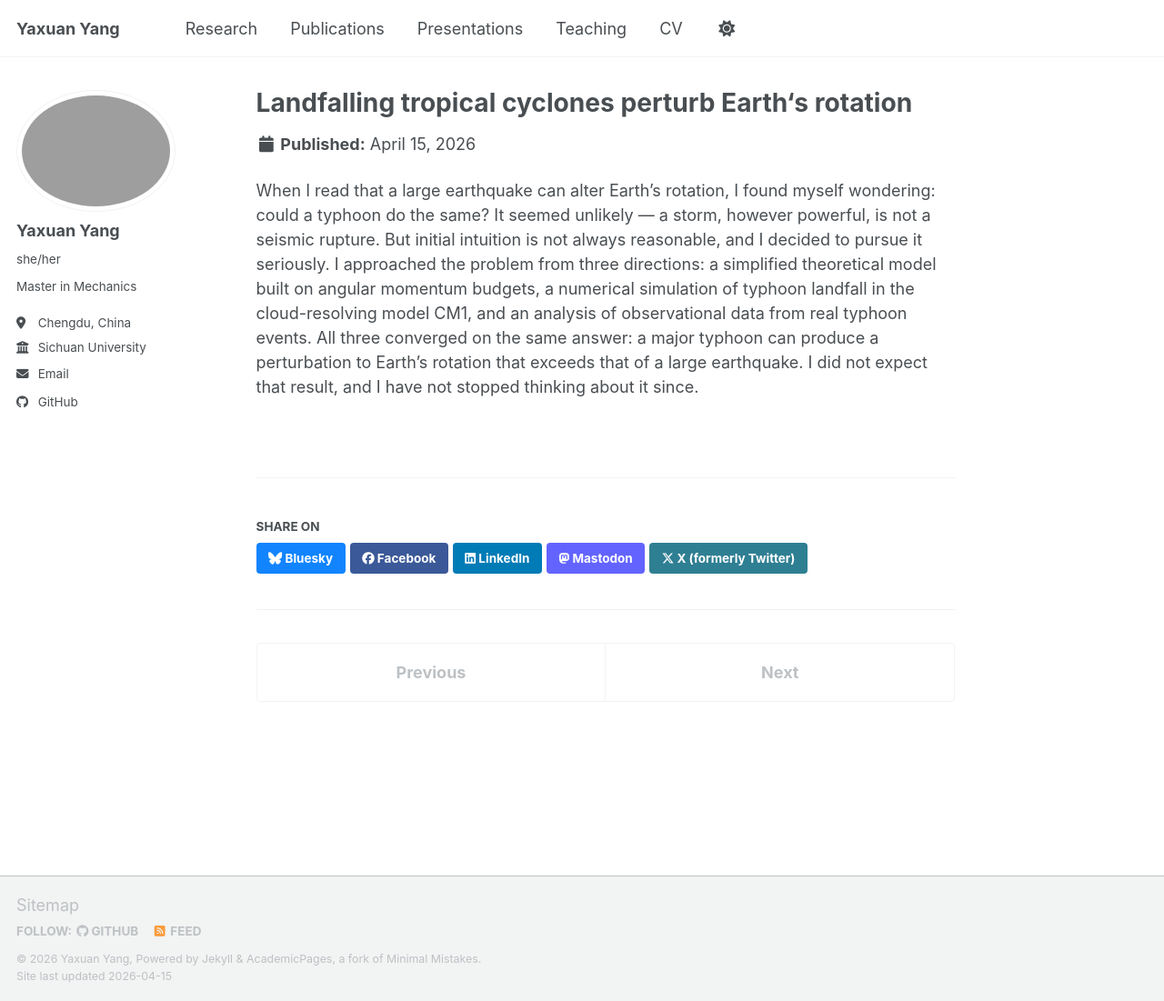
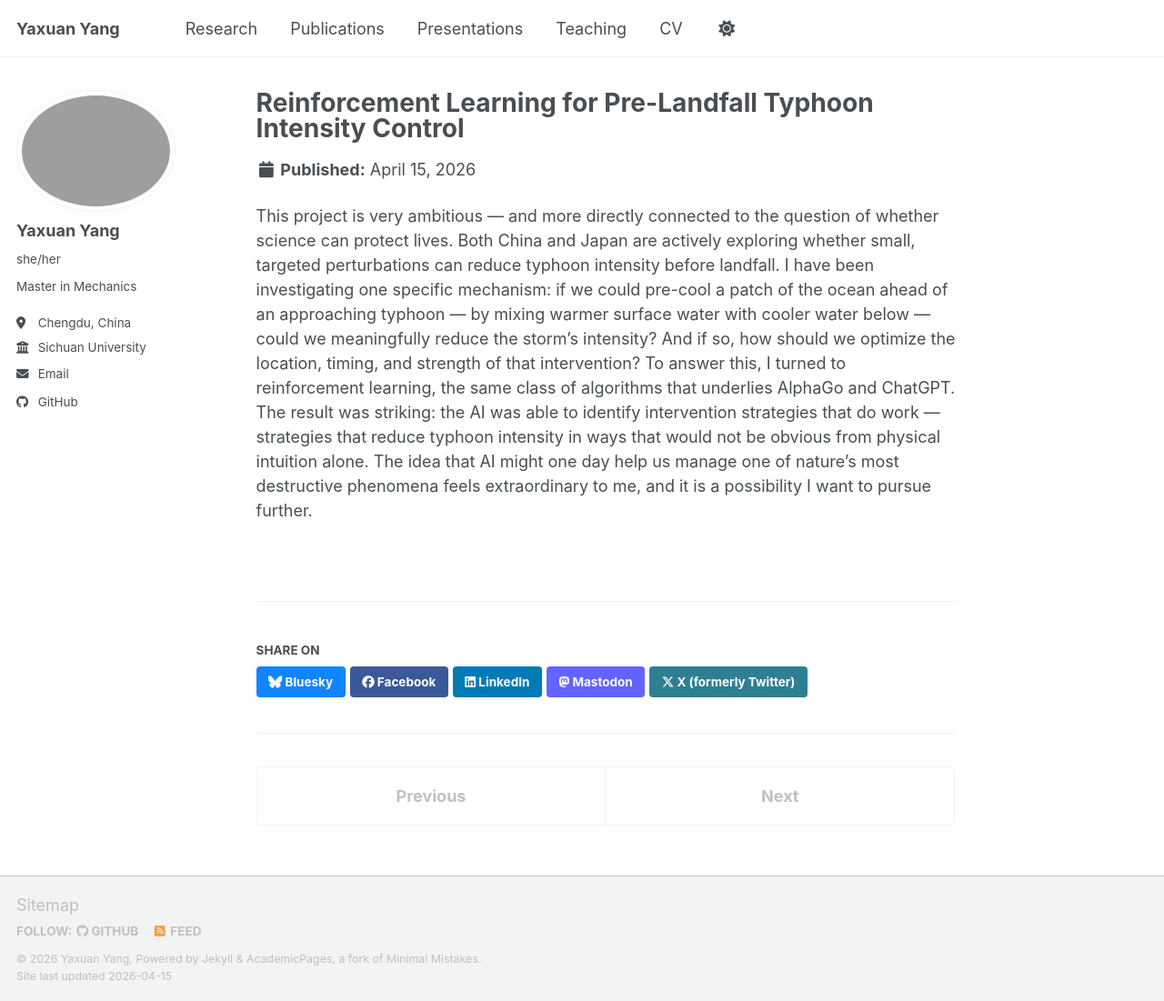
Before and after one commit to yyx-git/yyx-git.github.io, a Jekyll site: the page built from _portfolio/portfolio-2.md, in a window 1280 px wide and 1101 px high. Shown: the whole window at 91% size. Built offline with Jekyll 4.4.1, drawn with Linux system fonts in a browser that asks for light colours; a script bundle is joined from its source files by our own code; library files that are not in the unit come from our copies.

Commit message:
Update portfolio-2.md

```diff
--- a/_portfolio/portfolio-2.md
+++ b/_portfolio/portfolio-2.md
@@ -1,7 +1,7 @@
 ---
-title: "Landfalling tropical cyclones perturb Earth‘s rotation"
-excerpt: "This project explores how landfalling tropical cyclones affect Earth’s rotation. We show that as a cyclone moves across land, surface friction enables a direct exchange of angular momentum with the solid Earth, leading to short-term day-to-day rotational variations. Notably, the magnitude of this effect is comparable to that associated with major earthquakes. <br/><img src='/images/Landfall1.png'>"
+title: "Reinforcement Learning for Pre-Landfall Typhoon Intensity Control"
+excerpt: "This is a highly ambitious and challenging project. We aim to leverage cutting-edge techniques, such as reinforcement learning, to pursue our goal: exploring how to weaken typhoon intensity at the lowest possible cost by reducing sea surface temperature (SST) through mixing colder subsurface water with warmer surface water.<br/><img src='/images/CM1&RL1.png'>"
 collection: portfolio
 ---
 
-When I read that a large earthquake can alter Earth's rotation, I found myself wondering: could a typhoon do the same? It seemed unlikely — a storm, however powerful, is not a seismic rupture. But initial intuition is not always reasonable, and I decided to pursue it seriously. I approached the problem from three directions: a simplified theoretical model built on angular momentum budgets, a numerical simulation of typhoon landfall in the cloud-resolving model CM1, and an analysis of observational data from real typhoon events. All three converged on the same answer: a major typhoon can produce a perturbation to Earth's rotation that exceeds that of a large earthquake. I did not expect that result, and I have not stopped thinking about it since.
+This project is very ambitious — and more directly connected to the question of whether science can protect lives. Both China and Japan are actively exploring whether small, targeted perturbations can reduce typhoon intensity before landfall. I have been investigating one specific mechanism: if we could pre-cool a patch of the ocean ahead of an approaching typhoon — by mixing warmer surface water with cooler water below — could we meaningfully reduce the storm's intensity? And if so, how should we optimize the location, timing, and strength of that intervention? To answer this, I turned to reinforcement learning, the same class of algorithms that underlies AlphaGo and ChatGPT. The result was striking: the AI was able to identify intervention strategies that do work — strategies that reduce typhoon intensity in ways that would not be obvious from physical intuition alone. The idea that AI might one day help us manage one of nature's most destructive phenomena feels extraordinary to me, and it is a possibility I want to pursue further.
```
